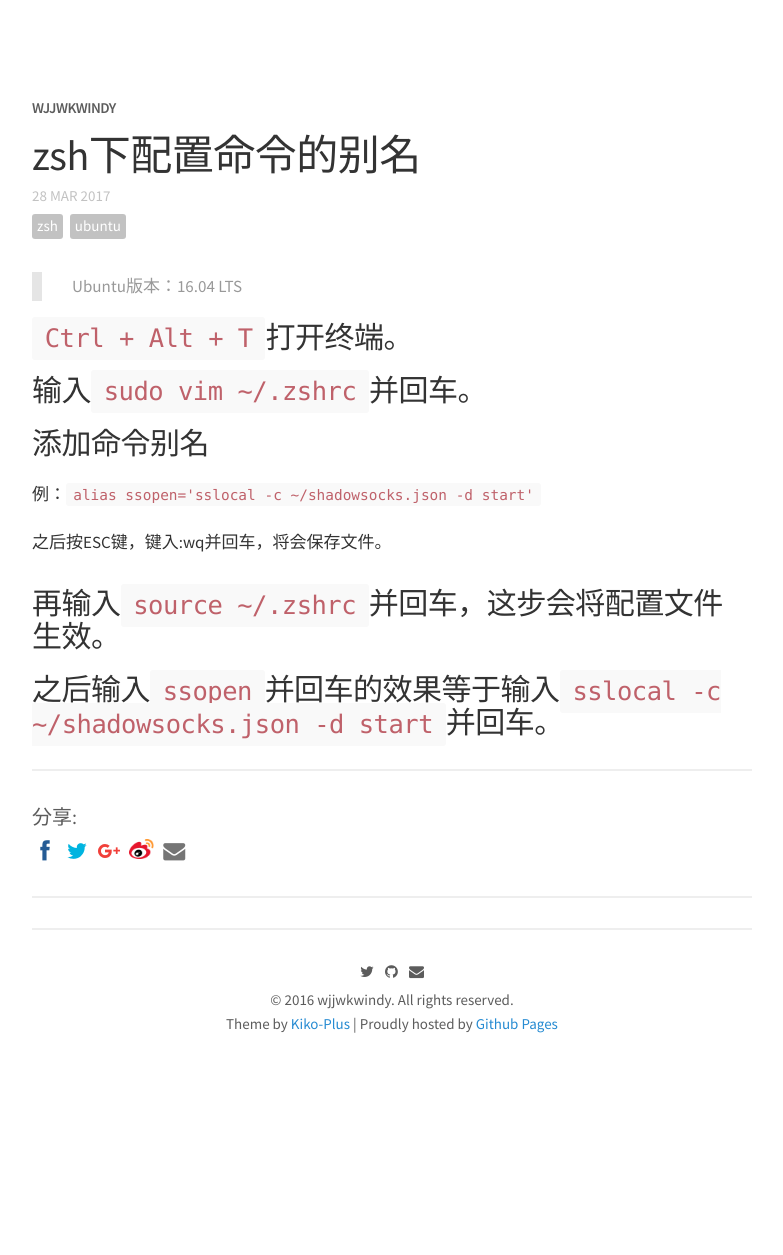
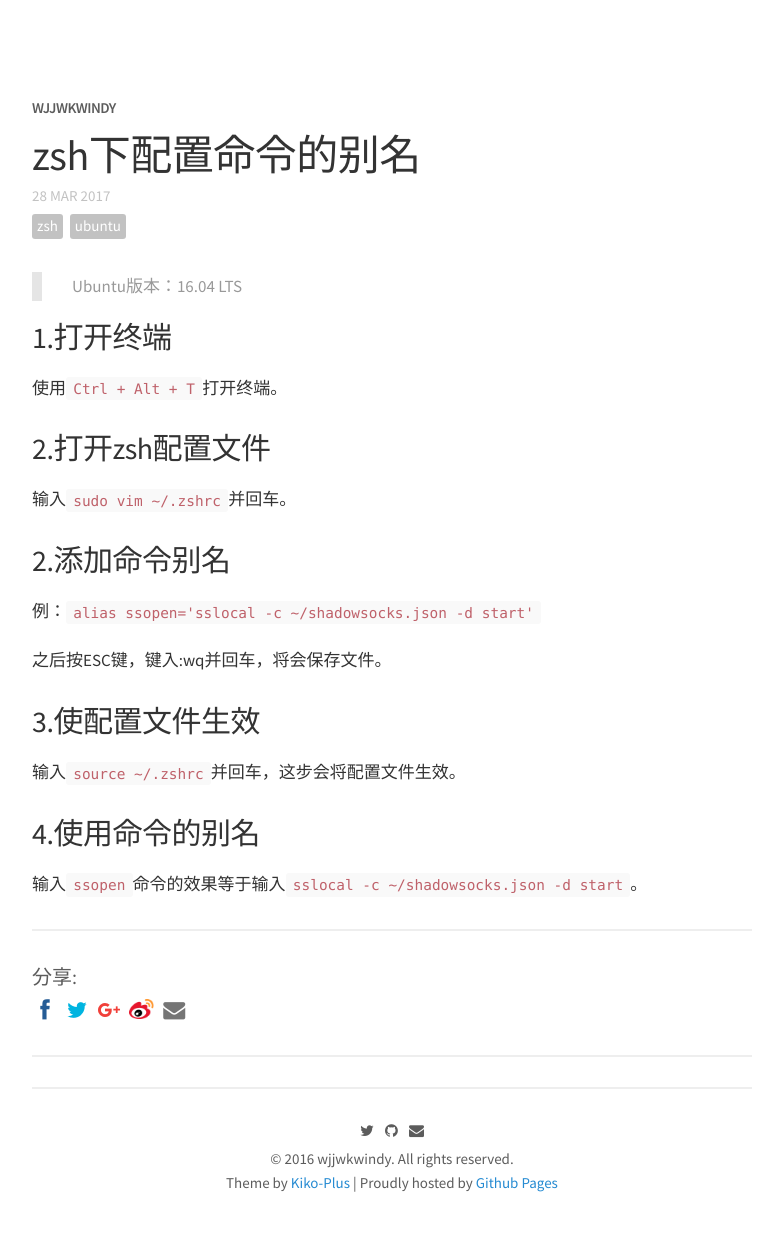
Before and after one commit to wjjwkwindy/wjjwkwindy.github.io, a Jekyll site: the page built from _posts/2017-3-28-zshrc-alias.md, in a window 1280 px wide. Shown: the whole page, without its empty margins (248-1031 px from the left). Built offline with Jekyll 4.4.1, drawn with Linux system fonts in a browser that asks for light colours; comment, search, counter and statistics services are not loaded; before the commit the page ends 1096 px from its top, so only the background shows below that.

Commit message:
修改文章《zsh下配置命令的别名》的细节。
1.修改文章的排版和内容，使其更美观和实用。

```diff
--- a/_posts/2017-3-28-zshrc-alias.md
+++ b/_posts/2017-3-28-zshrc-alias.md
@@ -9,11 +9,15 @@ share: true
 ---
 > Ubuntu版本：16.04 LTS
 
-### `Ctrl + Alt + T`打开终端。
-### 输入`sudo vim ~/.zshrc`并回车。
-### 添加命令别名
+### 1.打开终端
+使用`Ctrl + Alt + T`打开终端。
+### 2.打开zsh配置文件
+输入`sudo vim ~/.zshrc`并回车。
+### 2.添加命令别名
 例：`alias ssopen='sslocal -c ~/shadowsocks.json -d start'`
 
 之后按ESC键，键入:wq并回车，将会保存文件。
-### 再输入`source ~/.zshrc`并回车，这步会将配置文件生效。
-### 之后输入`ssopen`并回车的效果等于输入`sslocal -c ~/shadowsocks.json -d start`并回车。
+### 3.使配置文件生效
+输入`source ~/.zshrc`并回车，这步会将配置文件生效。
+### 4.使用命令的别名
+输入`ssopen`命令的效果等于输入`sslocal -c ~/shadowsocks.json -d start`。
```
